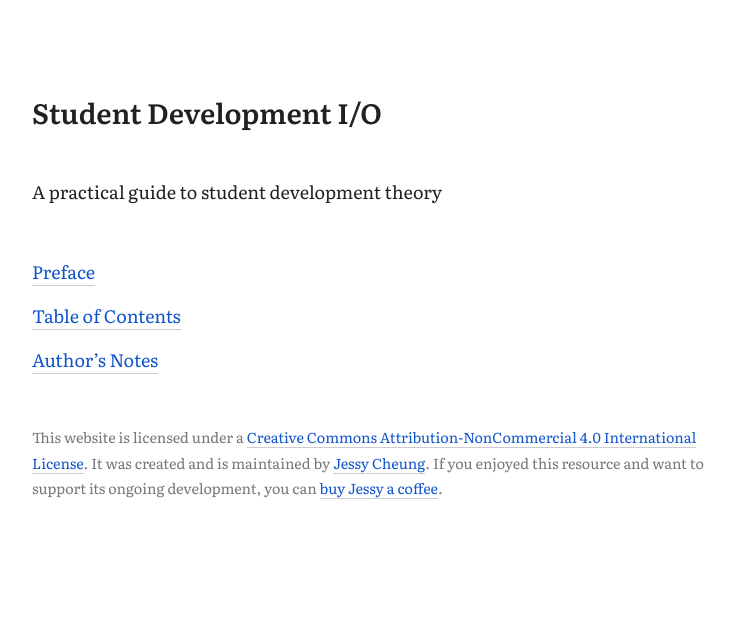
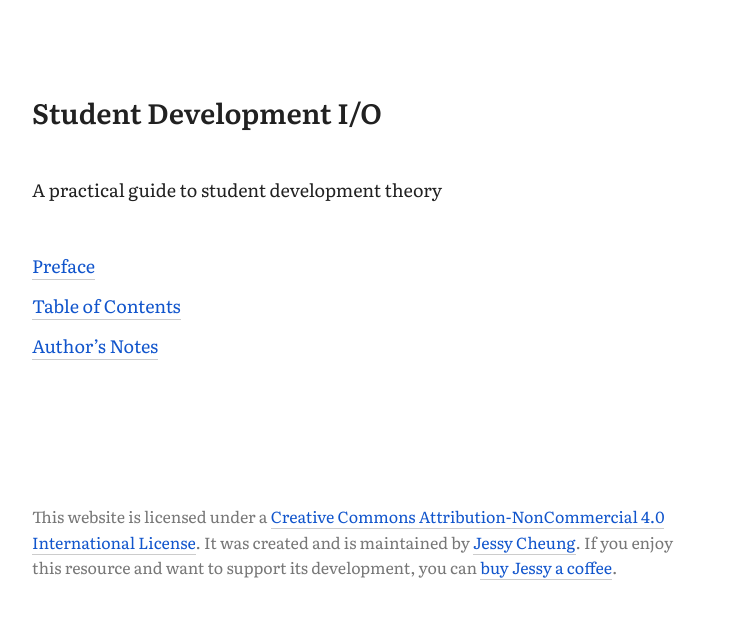
Before and after one commit to jl-c/jl-c.github.io, a Jekyll site: the page cover.html, which Jekyll copies as it is, in a window 1280 px wide. Shown: the top 619 px of the page, without its empty margins (272-1007 px from the left). Built offline with Jekyll 4.4.1, drawn with Linux system fonts in a browser that asks for light colours.

Commit message:
Update cover.html
Good draft of cover

```diff
--- a/cover.html
+++ b/cover.html
@@ -1,3 +1,4 @@
+
 
 <!DOCTYPE html>
 <html>
@@ -11,10 +12,10 @@
 color:#212121;font-family:'Literata';margin:6rem auto 6rem;max-width:42rem;padding:0 2rem}
 h1 {font-size:1.75rem;font-weight:600;line-height:2rem;margin:0 auto 3rem}
 h2 {font-size:1.25rem;font-weight:600;line-height:2rem;margin:2rem auto}
-p {font-size:1.125rem;line-height:2rem;margin:0 auto 3rem}
-li {list-style:none;font-size:1.125rem;line-height:2rem;margin-bottom:0.75rem;margin-left:-0.5rem;padding-left:0.5rem}
+p {font-size:1.125rem;line-height:1.75rem;margin:0 auto 3rem}
+li {list-style:none;font-size:1.125rem;line-height:1.75rem;margin-bottom:0.75rem;margin-left:-0.5rem;padding-left:0.5rem}
 ol {margin-left:0;padding-left:0;margin-bottom:3rem}
-a:visited{color:#663399}
+a:visited{color:#777}
 a {color:#15c;text-decoration:none;border-bottom:1px solid #ccc}
 a:hover {color:#15c;border-bottom:1px solid #15c}
 span {display:inline;color:red;text-align:right}
@@ -30,7 +31,7 @@
 <li><a href=https://www.youtube.com/watch?v=kfIl70TPX28>Author’s Notes</a></li>
 </ol>
 
-<p style=font-size:0.9rem;line-height:1.6rem;color:#777;>This website is licensed under a <a rel="license" href="http://creativecommons.org/licenses/by-nc/4.0/">Creative Commons Attribution-NonCommercial 4.0 International License</a>. It was created and is maintained by <a href="http://www.github.io/jl-c">Jessy Cheung</a>. If you enjoyed this resource and want to support its ongoing development, you can <a href=#>buy Jessy a coffee</a>.
+<p style=margin-top:9rem;font-size:1rem;line-height:1.6rem;color:#777;max>This website is licensed under a <a rel="license" href="http://creativecommons.org/licenses/by-nc/4.0/">Creative Commons Attribution-NonCommercial 4.0 International License</a>. It was created and is maintained by <a href="http://www.github.io/jl-c">Jessy Cheung</a>. If you enjoy this resource and want to support its  development, you can <a href=#>buy Jessy a coffee</a>.
 </p>
 </body>
 </html>
```
